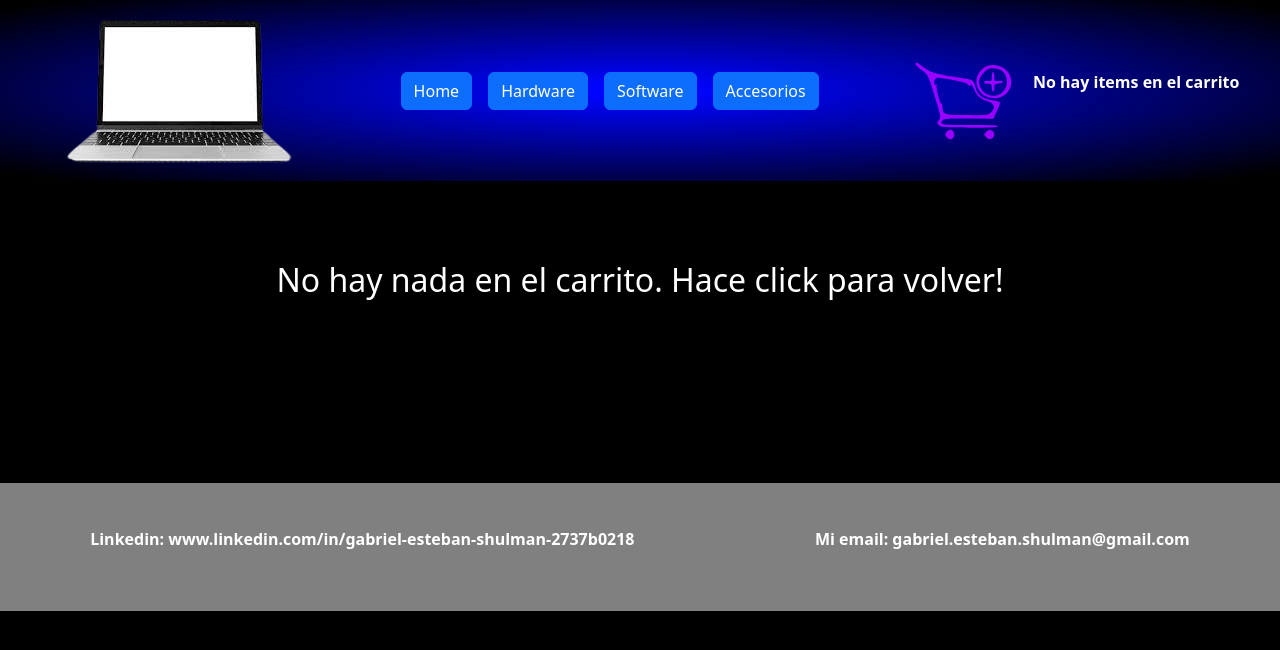
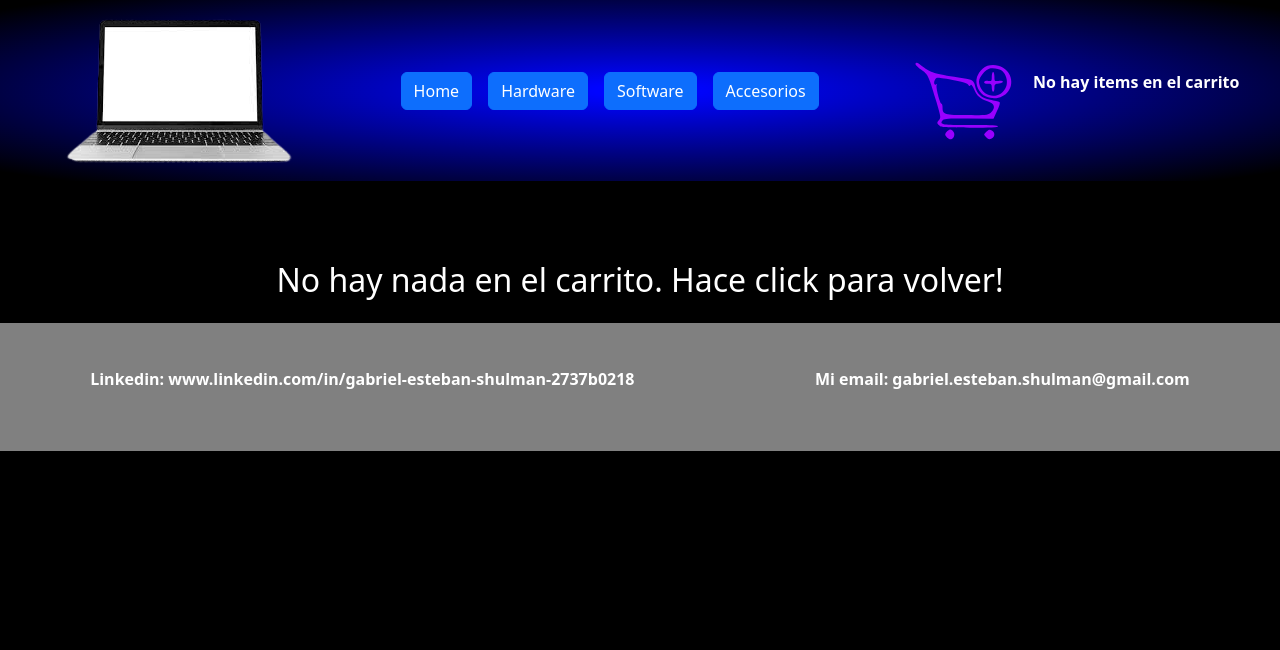
Before and after one commit to gabriel-shulman-1/GabrielShulmanReact-preEntrega, a React (Create React App) app: page /cart in a window 1280 px wide. Shown: the top 650 px of the page. Built offline with nearby package versions, Linux system fonts and the light colour scheme.

Commit message:
correccion en codigo

```diff
--- a/src/App.css
+++ b/src/App.css
@@ -5,7 +5,7 @@
 
 #root {
   background-color: black;
-  height: 100vw;
+  height: 120vw;
 }
 
 main {
@@ -268,7 +268,6 @@ header a {
 }
 
 footer {
-  margin-top: 10rem;
   display: flex;
   flex-direction: row;
   justify-content: space-around;
--- a/src/components/Cart.jsx
+++ b/src/components/Cart.jsx
@@ -52,7 +52,7 @@ export function Cart() {
             </Link>
             :
             <>
-                <table class="table table-dark">
+                <table className="table table-dark">
                     <thead>
                         <tr>
                             <th scope="col">Producto</th>
```
